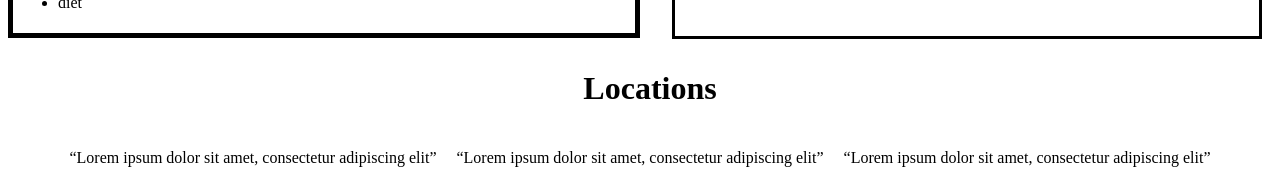
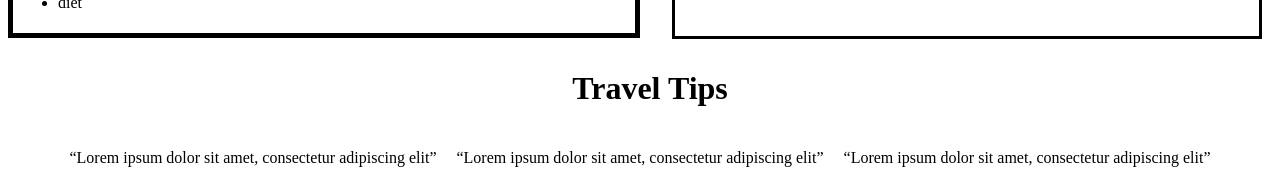
Before and after one commit to FolksyCarrot/chapter3, a plain HTML site: page index.html in a window 1280 px wide. Shown: the part 348-517 px from the top of the page. Drawn offline with Linux system fonts and the light colour scheme.

Commit message:
updated push

```diff
--- a/index.html
+++ b/index.html
@@ -52,7 +52,7 @@
 
     <div class="quoteHead">
         <div >
-            <h1>Locations</h1>
+            <h1>Travel Tips</h1>
         </div>
     </div>
 
```
